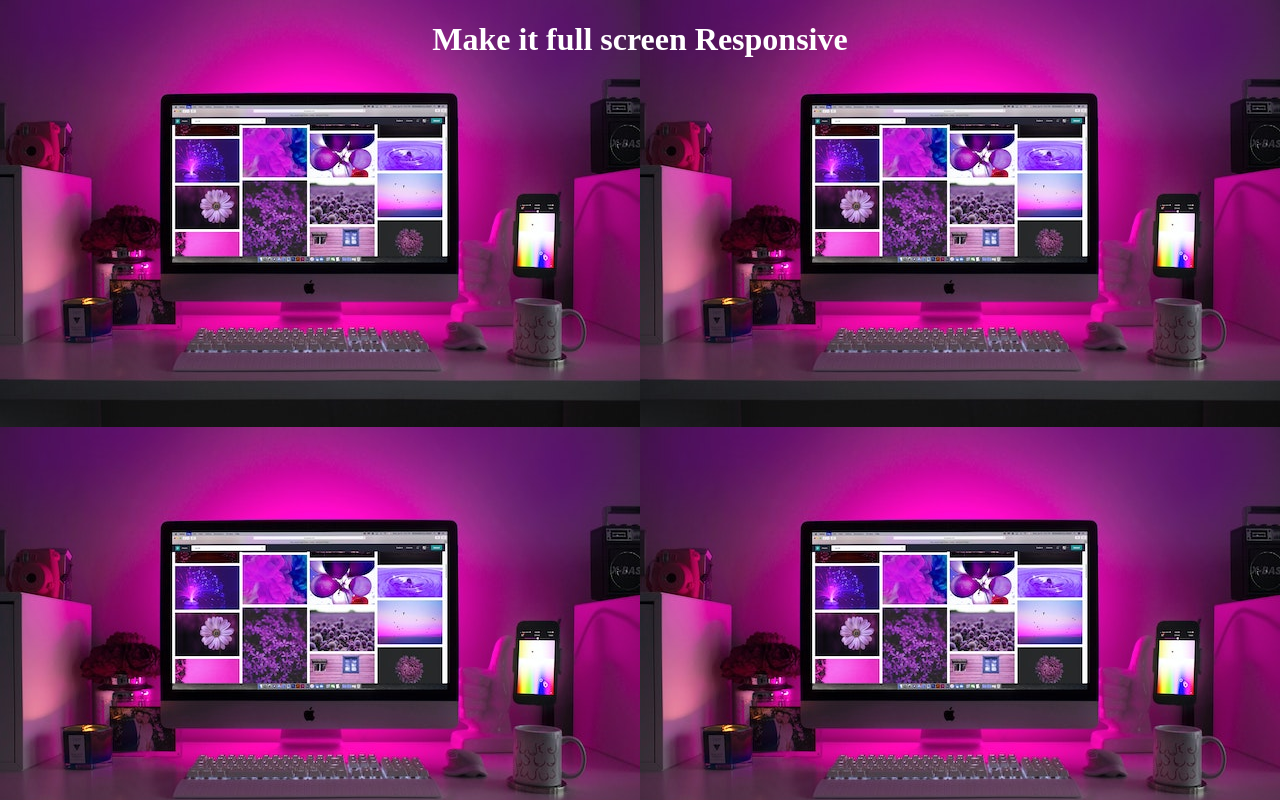
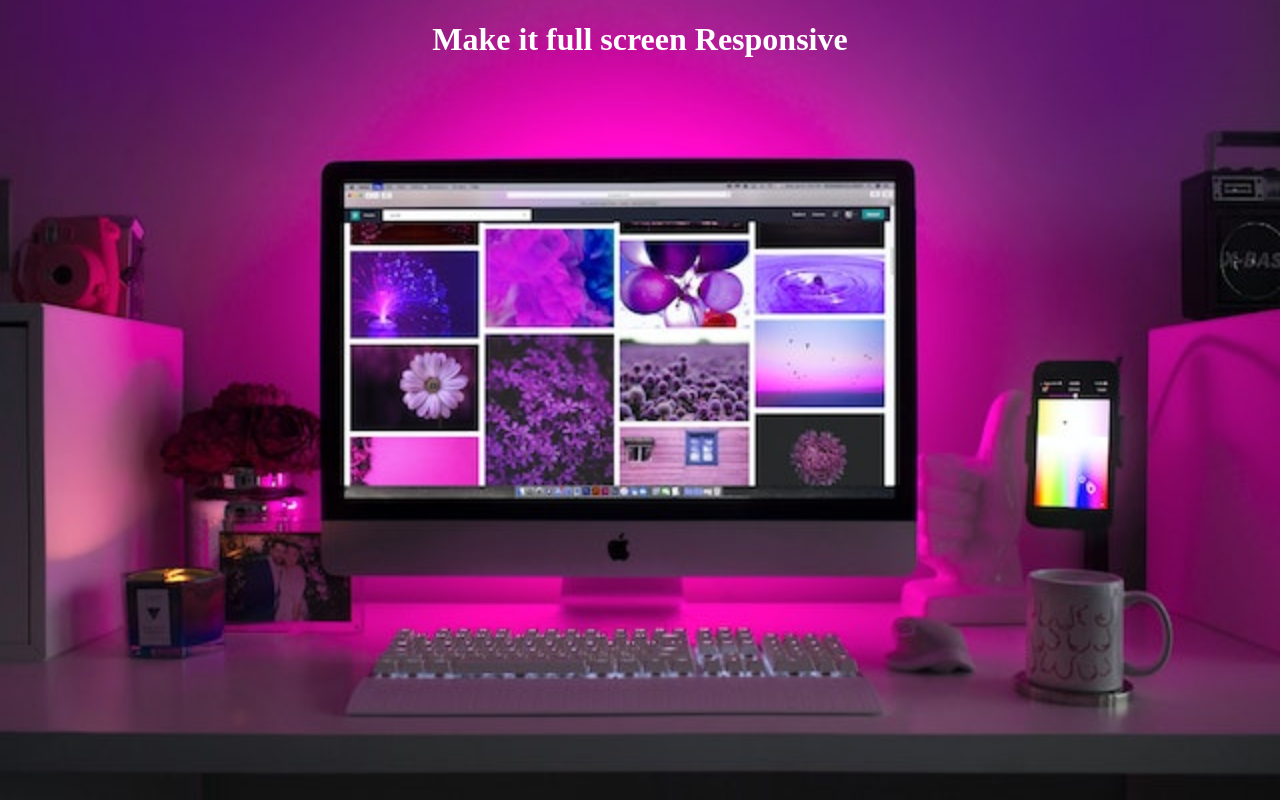
Before and after one commit to professor007code/respnsive-full-screen-image, a plain HTML site: page index.html in a window 1280 px wide. Drawn offline with Linux system fonts and the light colour scheme.

Commit message:
fixed it

```diff
--- a/index.html
+++ b/index.html
@@ -9,6 +9,10 @@
   <style>
     body {
       background: url("di-img.jpg");
+      background-position: center center;
+      background-repeat: no-repeat;
+      background-attachment: fixed;
+      background-size: cover;
     }
 
     h1 {
```
